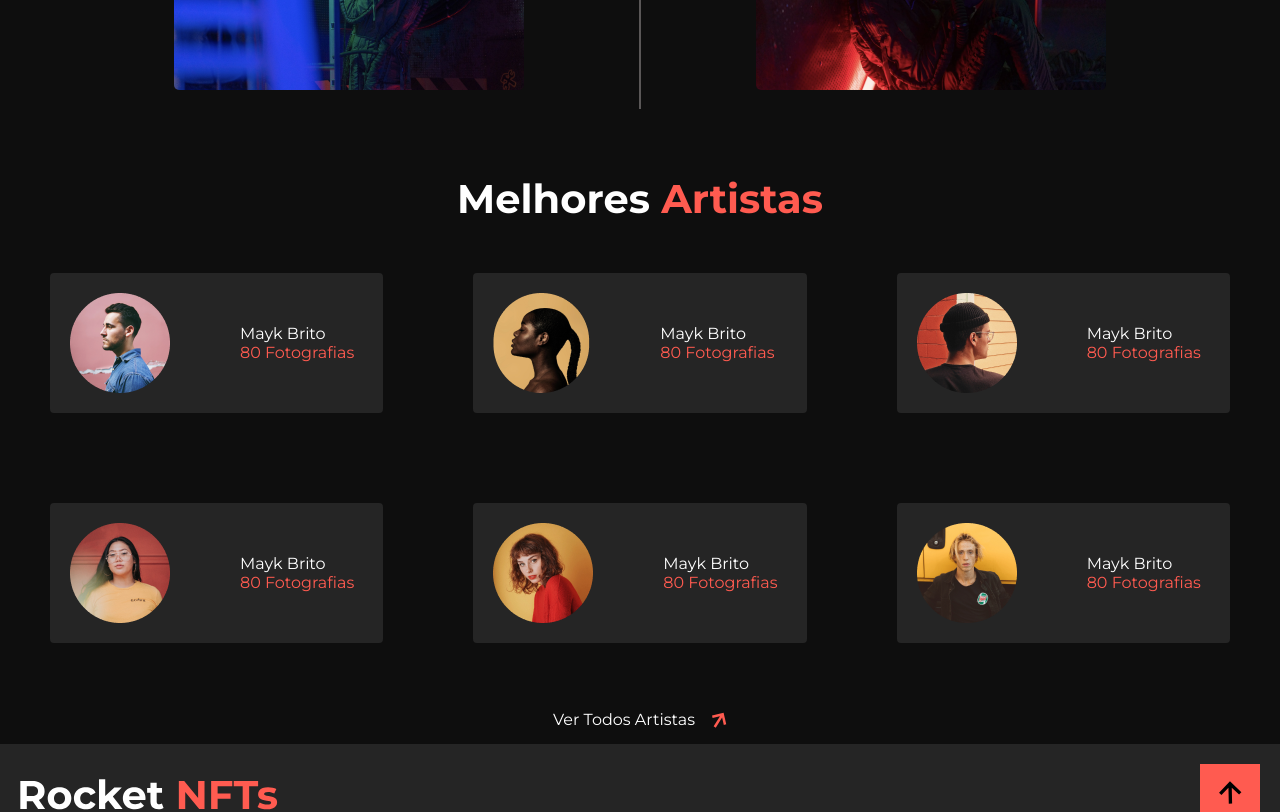
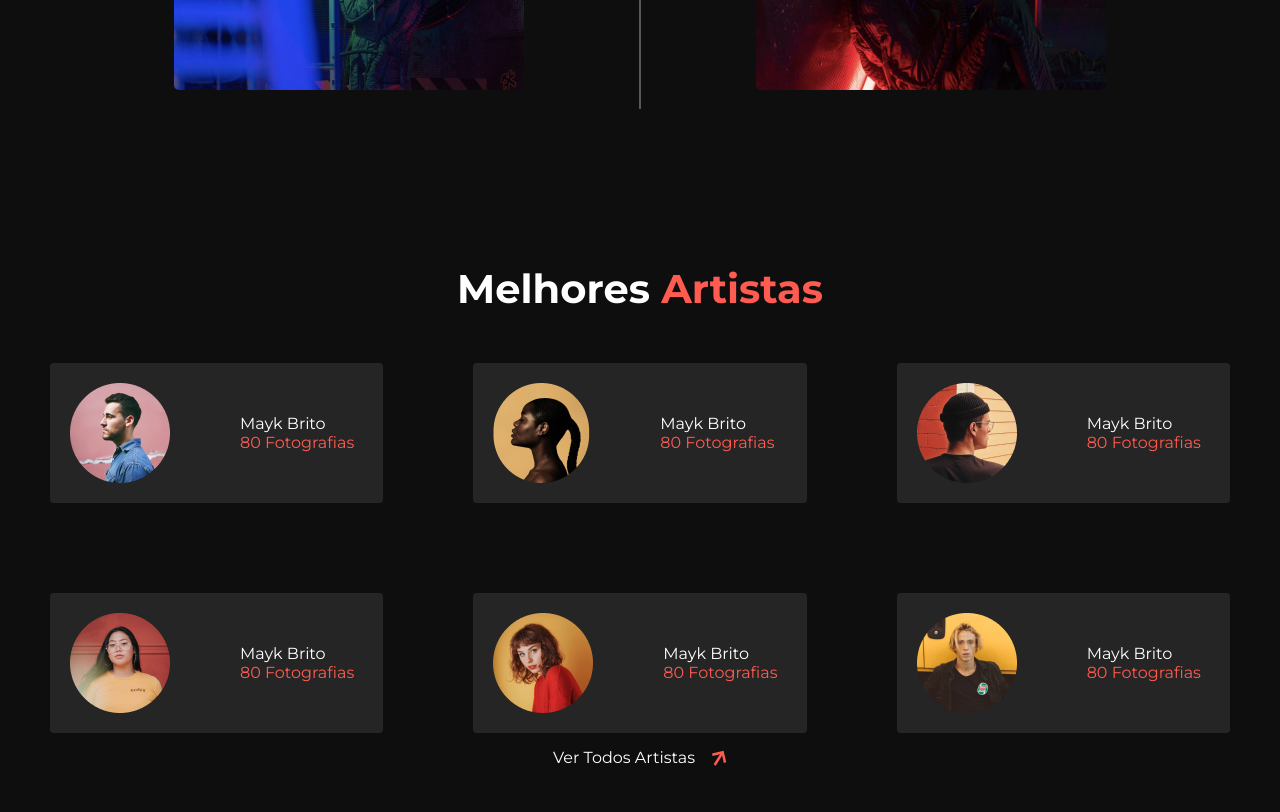
Before and after one commit to joaoh4547/rocket-nfts, a React (Create React App) app: page / in a window 1280 px wide. Shown: the part 2100-2912 px from the top of the page. Built offline with nearby package versions, Linux system fonts and the light colour scheme.

Commit message:
update top artists

```diff
--- a/src/components/Content/Content.module.scss
+++ b/src/components/Content/Content.module.scss
@@ -201,8 +201,13 @@
 }
 
 .top-artists {
-  padding: 50px 50px 0px 50px;
-  // height: 100vh;
+  padding: 12px;
+
+  @media (min-width: 1200px) {
+    padding: 50px 50px 0px 50px;
+    max-width: 1400px;
+    margin: 90px auto;
+  }
 
   h2 {
     font-size: 40px;
@@ -219,10 +224,10 @@
     display: flex;
     flex-direction: column;
     justify-content: space-between;
-    max-width: 1400px;
+    max-width: 100%;
     margin: 0 auto;
     text-align: center;
-    gap: 52px;
+
     color: $text-color;
     .artists-grid {
       display: grid;
```
